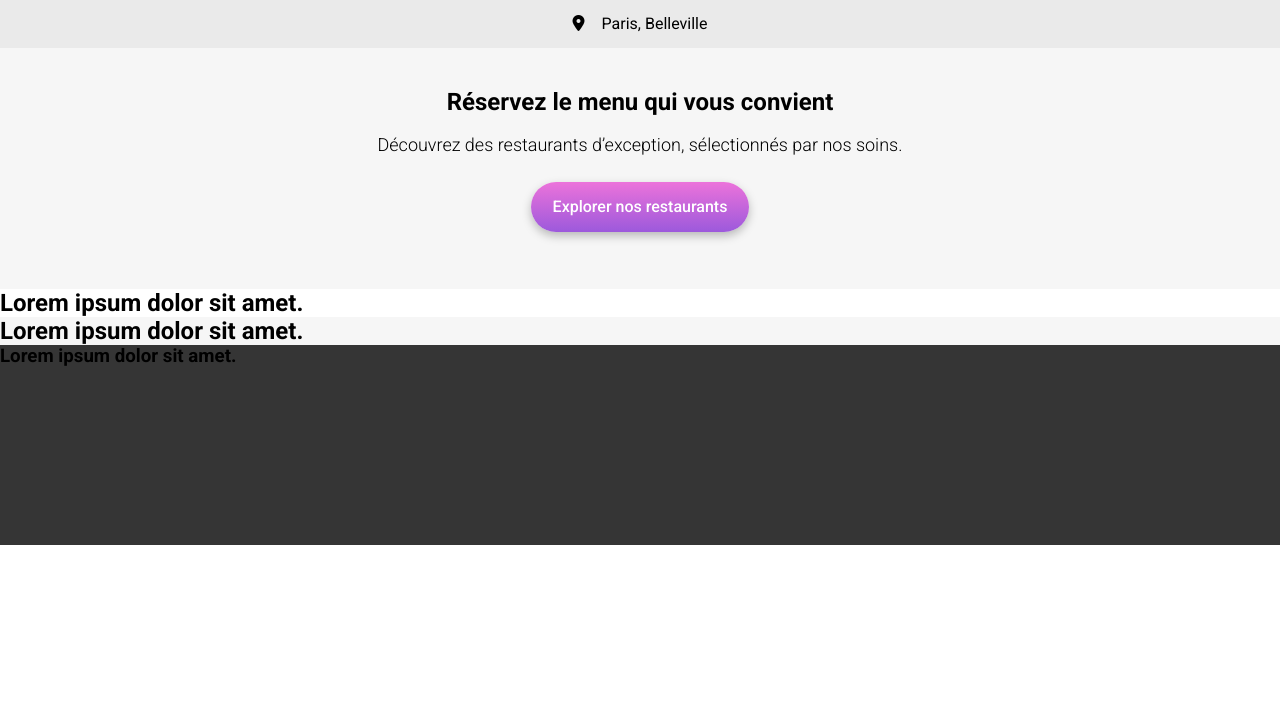
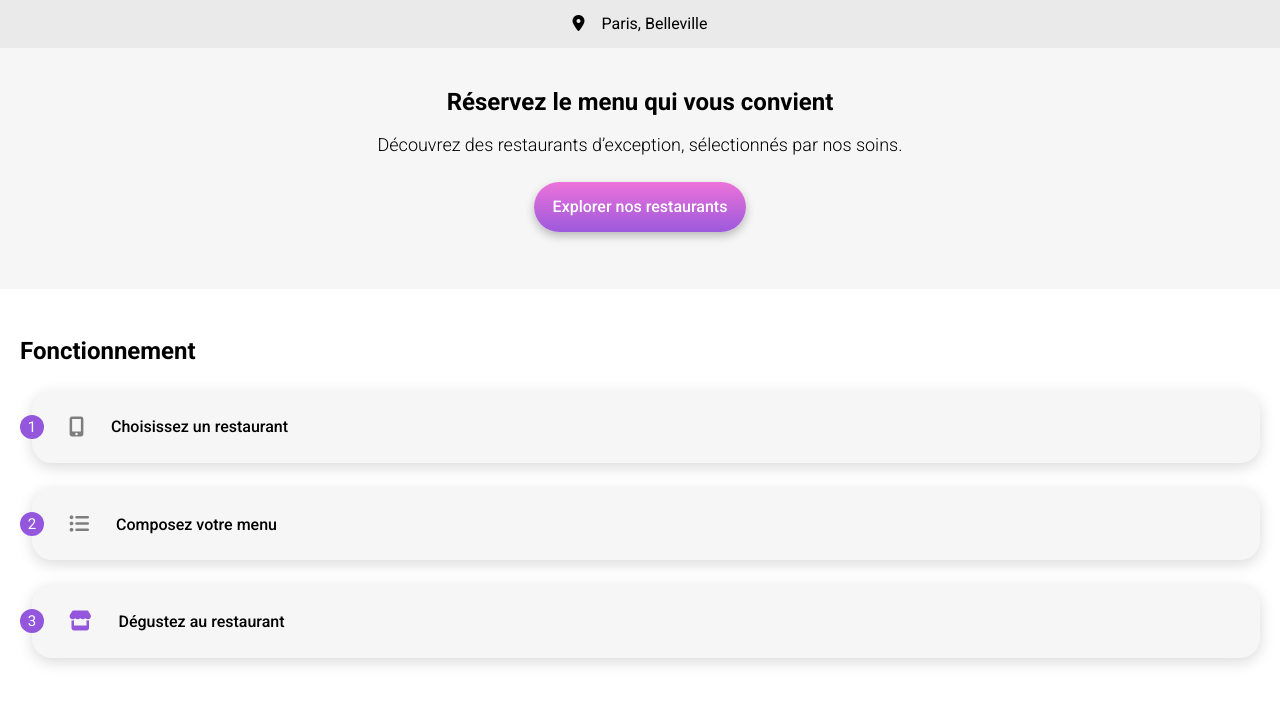
Before and after one commit to VincentRabatel/Ohmyfood, a plain HTML site: page index.html in a window 1280 px wide. Shown: the part 65-788 px from the top of the page. Drawn offline with Linux system fonts and the light colour scheme; a web font is replaced by a local one.

Commit message:
Add HTML and CSS for headlines and howto sections

```diff
--- a/assets/_statics.scss
+++ b/assets/_statics.scss
@@ -11,13 +11,17 @@ $color-bg-footer: #353535;
 $title-text-dark: #000000;
 $title-text-light: #FFFFFF;
 
+// Howto colors
+$color-howto-main: #9356DC;
+$color-howto-secondary: #7E7E7E;
+
 //
 $color-green-light: #99E2D0;
 $color-green-dark: #008766;
 
 $color-blue-light: #89C8FA;
 $color-blue-dark: #003A68;
-$color-purple: #9356DC;
+
 
 /******************** PLACEHOLDERS ***********************/
 /*********************************************************/
@@ -28,6 +32,17 @@ $color-purple: #9356DC;
     justify-content: center;
 }
 
+%flex-justify-start {
+    display: flex;
+    align-items: center;
+    justify-content: flex-start;
+}
+
+%flex-justify-end {
+    display: flex;
+    align-items: center;
+    justify-content: flex-end;
+}
 
 /*********************** MIXINS **************************/
 /*********************************************************/
--- a/assets/style.scss
+++ b/assets/style.scss
@@ -10,6 +10,36 @@
     font-family: 'Roboto';
 }
 
+
+/*********************** COMMONS *************************/
+/*********************************************************/
+
+.main-button {
+    height: 50px;
+    // width: 218px;
+
+    /* Style */
+    background: linear-gradient(0deg, #9356DC -11.44%, #FF79DA 123.93%);
+    box-shadow: 0px 4px 10px rgba(0, 0, 0, 0.25);
+    border: none;
+    border-radius: 25px;
+
+    /* Text */
+    text-align: center;
+    font-weight: 500;
+    font-size: 16px;
+    line-height: 19px;
+    color: #FFFFFF;
+
+    &__text {
+        padding: 0px 19px;
+    }
+}
+
+.section-title {
+    padding-left: 20px;
+
+}
 
 /************************ HEADER *************************/
 /*********************************************************/
@@ -57,13 +87,9 @@
 }
 
 .headlines {
-    // height: 287.5px;
     background-color: $color-bg-second;
 
     text-align: center;
-
-    // @extend %flex-center;
-    // flex-direction: column;
 
     &__main {
         font-size: 24px;
@@ -89,29 +115,91 @@
     }
 }
 
-.main-button {
-    height: 50px;
-    width: 218px;
 
-    /* Style */
-    background: linear-gradient(0deg, #9356DC -11.44%, #FF79DA 123.93%);
-    box-shadow: 0px 4px 10px rgba(0, 0, 0, 0.25);
-    border: none;
-    border-radius: 25px;
+/************************ HOWTO **************************/
 
-    /* Text */
-    text-align: center;
-    font-weight: 500;
-    font-size: 16px;
-    line-height: 19px;
-    color: #FFFFFF;
+.howto {
+    background-color: $color-bg-main;
+
+    &__title {
+        margin-top: 48px;
+        margin-bottom: 26px;
+    }
+
+    &__flex-container {
+        display: flex;
+        flex-direction: column;
+        row-gap: 25px;
+
+        margin-bottom: 68px;
+    }
+
+    // Rounded rectangles with howto steps
+    &__step {
+        @extend %flex-justify-start;
+
+        height: 72.38px;
+
+        margin: 0px 20px 0px 32px;
+
+        border-radius: 20px;
+        background-color: $color-bg-second;
+        box-shadow: 0px 4px 15px rgba(0, 0, 0, 0.15);
+    }
+
+    &__step-index {
+        width: 24px;
+        height: 24px;
+
+        position: relative;
+        left: -12px;
+
+        border-radius: 24px;
+        background-color: $color-howto-main;
+
+        @extend %flex-center;
+
+        font-size: 15px;
+        color: $color-bg-main;
+    }
+
+    &__step-icon {
+        margin-left: 13px;
+
+        font-size: 20px;
+        color: $color-howto-secondary;
+
+        &--purple {
+            color: $color-howto-main;
+        }
+    }
+
+    &__step-text {
+        margin-left: 27px;
+
+        font-size: 16px;
+        font-weight: 500;
+    }
 }
-.fonctionnement {
-    background-color: $color-bg-main;
-}
+
+
+/********************* RESTAURANTS ***********************/
 
 .restaurants {
     background-color: $color-bg-second;
+
+    &__title {
+        margin-top: 54px;
+        margin-bottom: 29px;
+    }
+
+    &__flex-container {
+        display: flex;
+        flex-direction: column;
+        row-gap: 18px;
+
+        margin-bottom: 6px;
+    }
 }
 
 /************************ FOOTER *************************/
--- a/index.html
+++ b/index.html
@@ -49,12 +49,55 @@
                 </button>
             </section>
 
-            <section class="fonctionnement">
-                <h2>Lorem ipsum dolor sit amet.</h2>
+            <section class="howto">
+                <h2 class="howto__title section-title">Fonctionnement</h2>
+
+                <div class="howto__flex-container">
+                    <div class="howto__step">
+                        <div class="howto__step-index">1</div>
+                        <i class="howto__step-icon fa-solid fa-mobile-screen-button"></i>
+                        <span class="howto__step-text">Choisissez un restaurant</span>
+                    </div>
+
+                    <div class="howto__step">
+                        <div class="howto__step-index">2</div>
+                        <i class="howto__step-icon fa-solid fa-list-ul"></i>
+                        <span class="howto__step-text">Composez votre menu</span>
+                    </div>
+
+                    <div class="howto__step">
+                        <div class="howto__step-index">3</div>
+                        <i class="howto__step-icon howto__step-icon--purple fa-solid fa-store"></i>
+                        <span class="howto__step-text">Dégustez au restaurant</span>
+                    </div>
+
+                </div>
+
             </section>
 
             <section class="restaurants">
-                <h2>Lorem ipsum dolor sit amet.</h2>
+                <h2 class="restaurants__title section-title">Restaurants</h2>
+
+                <div class="restaurants__flex-container">
+                    <article class="restaurants__card">
+
+                    </article>
+
+                    <article class="restaurants__card">
+
+                    </article>
+
+                    <article class="restaurants__card">
+
+                    </article>
+
+                    <article class="restaurants__card">
+
+                    </article>
+
+                </div>
+
+                <p>Lorem ipsum dolor sit amet.</p>
             </section>
         </main>
 
```
Also changed, not shown: assets/style.css, 1 other file.
